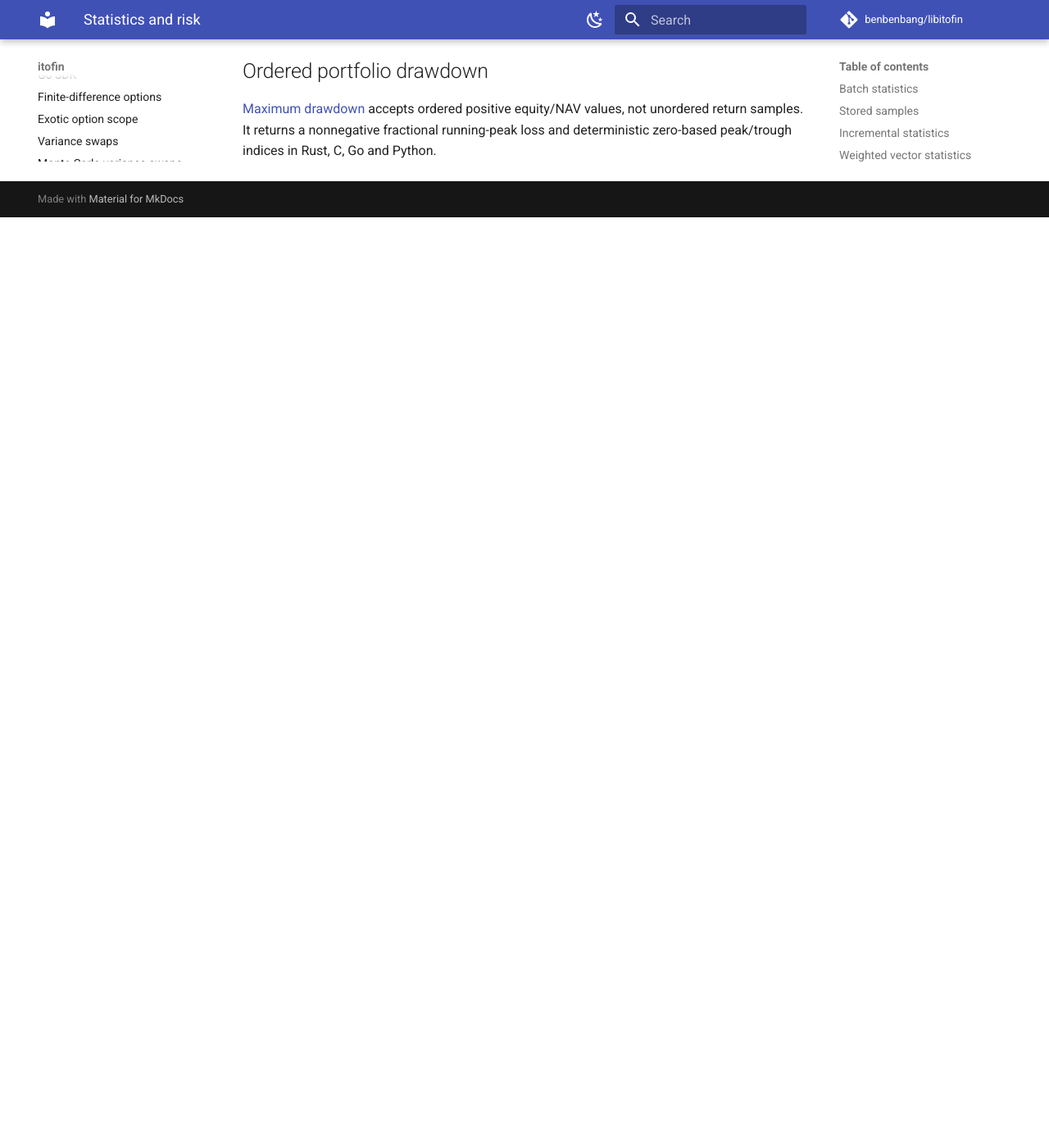
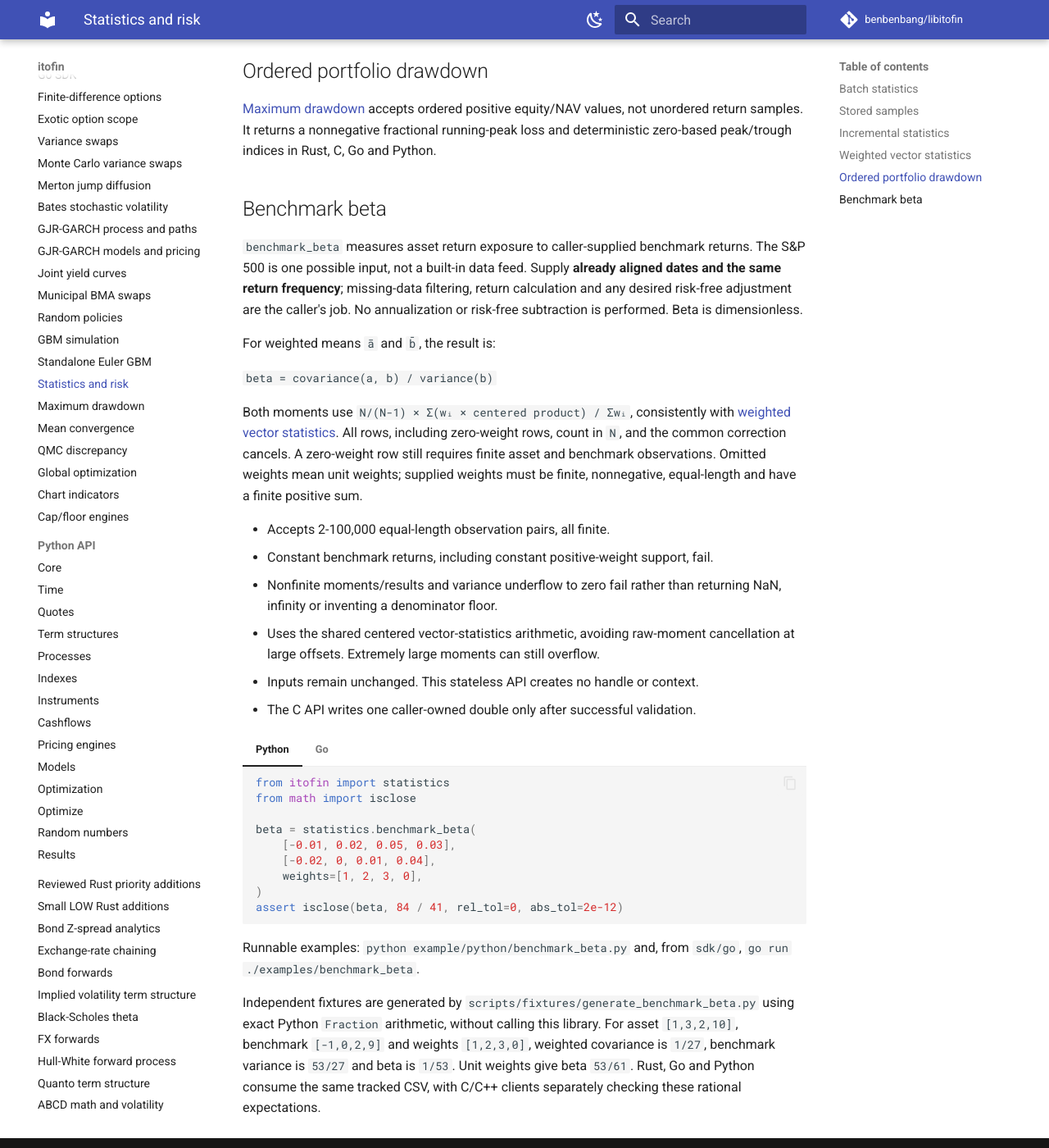
Before and after one commit to benbenbang/libitofin, an MkDocs documentation site: the page built from docs/docs/statistics.md, in a window 1280 px wide and 1400 px high, scrolled down 4202 px. Shown: the whole window at 82% size. Built offline with MkDocs 1.6.1 and Material for MkDocs 9.7.7, drawn with Linux system fonts in a browser that asks for light colours; comment, search, counter and statistics services are not loaded; before the commit the page ends 4467 px from its top, so only the background shows below that.

Commit message:
docs(statistics): document beta alignment and numerical limits
Add weighting guidance, numerical constraints, and runnable Go/Python examples
for benchmark beta.

ref #1184

````diff
--- a/docs/docs/statistics.md
+++ b/docs/docs/statistics.md
@@ -254,3 +254,69 @@
 [Maximum drawdown](drawdown.md) accepts ordered positive equity/NAV values,
 not unordered return samples. It returns a nonnegative fractional running-peak
 loss and deterministic zero-based peak/trough indices in Rust, C, Go and Python.
+
+## Benchmark beta
+
+`benchmark_beta` measures asset return exposure to caller-supplied benchmark
+returns. The S&P 500 is one possible input, not a built-in data feed. Supply
+**already aligned dates and the same return frequency**; missing-data filtering,
+return calculation and any desired risk-free adjustment are the caller's job.
+No annualization or risk-free subtraction is performed. Beta is dimensionless.
+
+For weighted means `ā` and `b̄`, the result is:
+
+`beta = covariance(a, b) / variance(b)`
+
+Both moments use `N/(N-1) × Σ(wᵢ × centered product) / Σwᵢ`, consistently
+with [weighted vector statistics](#weighted-vector-statistics). All rows,
+including zero-weight rows, count in `N`, and the common correction cancels.
+A zero-weight row still requires finite asset and benchmark observations.
+Omitted weights mean unit weights; supplied weights must be finite,
+nonnegative, equal-length and have a finite positive sum.
+
+- Accepts 2-100,000 equal-length observation pairs, all finite.
+- Constant benchmark returns, including constant positive-weight support, fail.
+- Nonfinite moments/results and variance underflow to zero fail rather than
+  returning NaN, infinity or inventing a denominator floor.
+- Uses the shared centered vector-statistics arithmetic, avoiding raw-moment
+  cancellation at large offsets. Extremely large moments can still overflow.
+- Inputs remain unchanged. This stateless API creates no handle or context.
+- The C API writes one caller-owned double only after successful validation.
+
+=== "Python"
+
+    ```python
+    from itofin import statistics
+    from math import isclose
+
+    beta = statistics.benchmark_beta(
+        [-0.01, 0.02, 0.05, 0.03],
+        [-0.02, 0, 0.01, 0.04],
+        weights=[1, 2, 3, 0],
+    )
+    assert isclose(beta, 84 / 41, rel_tol=0, abs_tol=2e-12)
+    ```
+
+=== "Go"
+
+    ```go
+    import itofin "github.com/benbenbang/libitofin/sdk/go"
+
+    beta, err := itofin.BenchmarkBeta(
+        []float64{-0.01, 0.02, 0.05, 0.03},
+        []float64{-0.02, 0, 0.01, 0.04},
+        []float64{1, 2, 3, 0},
+    )
+    if err != nil { panic(err) }
+    _ = beta // approximately 2.0487804878
+    ```
+
+Runnable examples: `python example/python/benchmark_beta.py` and, from `sdk/go`,
+`go run ./examples/benchmark_beta`.
+
+Independent fixtures are generated by `scripts/fixtures/generate_benchmark_beta.py`
+using exact Python `Fraction` arithmetic, without calling this library.
+For asset `[1,3,2,10]`, benchmark `[-1,0,2,9]` and weights `[1,2,3,0]`,
+weighted covariance is `1/27`, benchmark variance is `53/27` and beta is `1/53`.
+Unit weights give beta `53/61`. Rust, Go and Python consume the same tracked
+CSV, with C/C++ clients separately checking these rational expectations.
````
Also changed, not shown: 3 other files.
